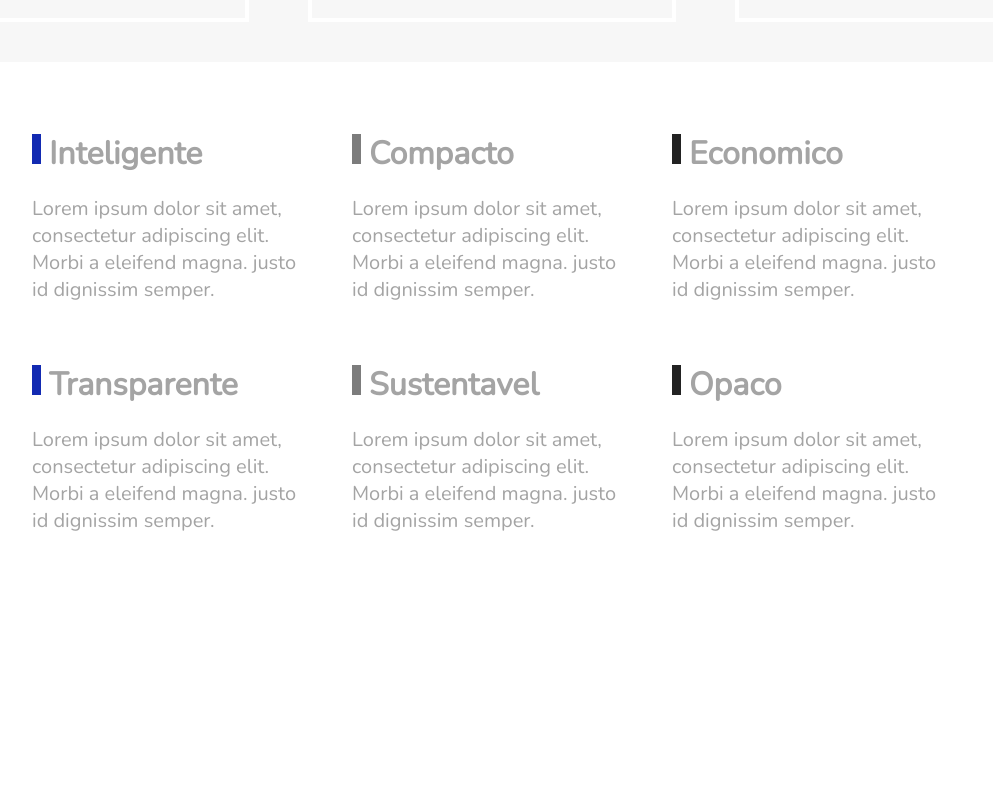
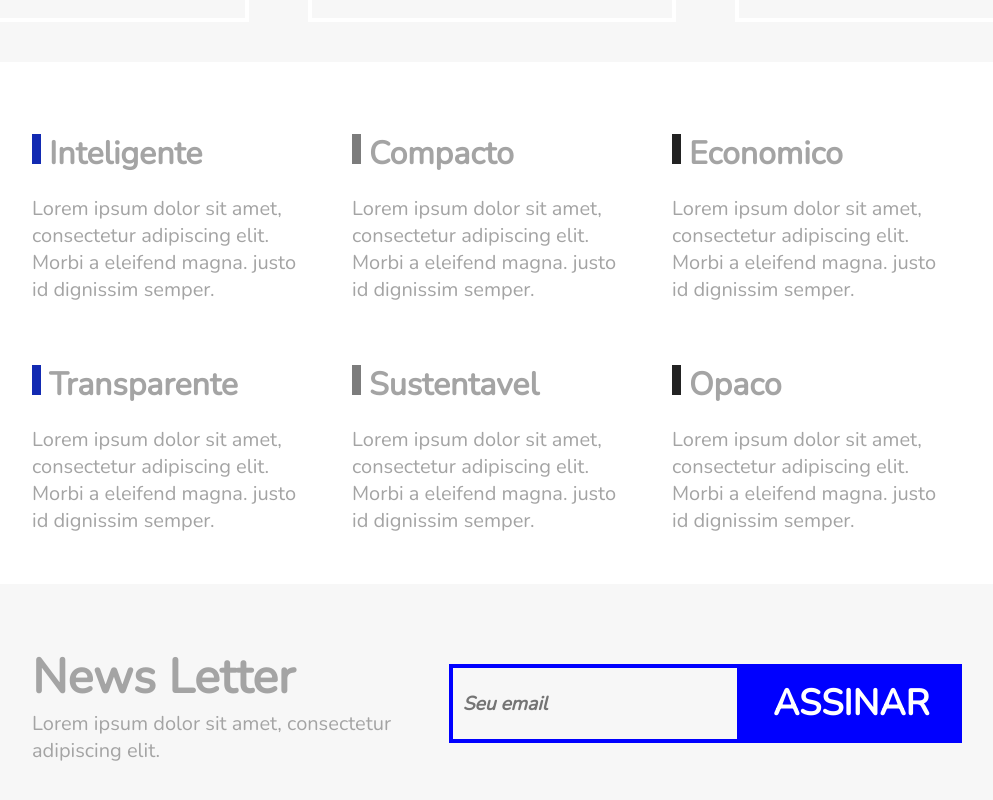
Before and after one commit to pauloUAG/flexblogReactJS, a React (Create React App) app: page / in a window 1280 px wide. Shown: the part 2175-2975 px from the top of the page, without its empty margins (148-1141 px from the left). Before the commit the page ends 2759 px from the top, so only its background shows below. Built offline with nearby package versions, Linux system fonts and the light colour scheme.

Commit message:
Termino de secao News letter

```diff
--- a/src/App.js
+++ b/src/App.js
@@ -5,6 +5,7 @@ import Menu from './components/menu';
 import Main from './pages/main';
 import Preco from './components/mainPreco';
 import Qualidade from './components/mainQualidade';
+import NewsL from './components/mainNewsLetter';
 
 function App() {
   return (
@@ -14,6 +15,7 @@ function App() {
     <Main />
     <Preco />
     <Qualidade />
+    <NewsL />
     </BrowserRouter>
   );
 }
--- /dev/null
+++ b/src/components/mainNewsLetter/index.js
@@ -0,0 +1,21 @@
+import React from 'react';
+import './styles.css';
+
+const NewsL = () => {
+    return (
+        <section className="sectionNewsL">
+            <div className="NewsLContainer">
+                <div className="newsletter">
+                    <h1>News Letter</h1>
+                    <p>Lorem ipsum dolor sit amet, consectetur adipiscing elit.</p>
+                </div>
+                <div className="assinar">
+                    <input type="text" placeholder="Seu email"></input>
+                    <button>Assinar</button>
+                </div>
+            </div>
+        </section>
+    );
+}
+
+export default NewsL;
--- /dev/null
+++ b/src/components/mainNewsLetter/styles.css
@@ -0,0 +1,62 @@
+.sectionNewsL {
+    background: #F7F7F7;
+}
+
+.NewsLContainer {
+    display: flex;
+    flex-wrap: wrap;
+    margin: 0 auto;
+    padding: 60px calc((100% - 960px)/2);
+}
+
+.newsletter {
+    flex: 1 1 260px;
+    padding: 0 20px;
+}
+
+.newsletter h1 {
+    font-family: "Nunito", Helvetica, Arial, sans-serif;
+    font-size: 3em;
+    color: #A4A4A4;
+}
+
+.newsletter p {
+    font-family: "Nunito", Helvetica, Arial, sans-serif;
+    font-size: 1.25em;
+    color: #A4A4A4;
+}
+
+.assinar {
+    display: flex;
+    flex-wrap: wrap;
+    margin: 0 10px;
+    flex: 2 1 260px;
+    align-self: center;
+}
+
+.assinar input {
+    border: 4px solid blue;
+    border-radius: 0px;
+    background: transparent;
+    font-family: "Nunito", Helvetica, Arial, sans-serif;
+    font-size: 1.2em;
+    font-weight: bold;
+    font-style: italic;
+    padding: 10px;
+    flex: 3 1 200px;
+}
+
+.assinar button {
+    background: blue;
+    border: 4px solid blue;
+    font-size: 2.25em;
+    text-transform: uppercase;
+    color: white;
+    cursor: pointer;
+    font-family: "Nunito", Helvetica, Arial, sans-serif;
+    font-weight: bold;
+    padding: 15px 10px;
+    margin: 0px;
+    border: 0px;
+    flex: 1 1 200px;
+}
```
